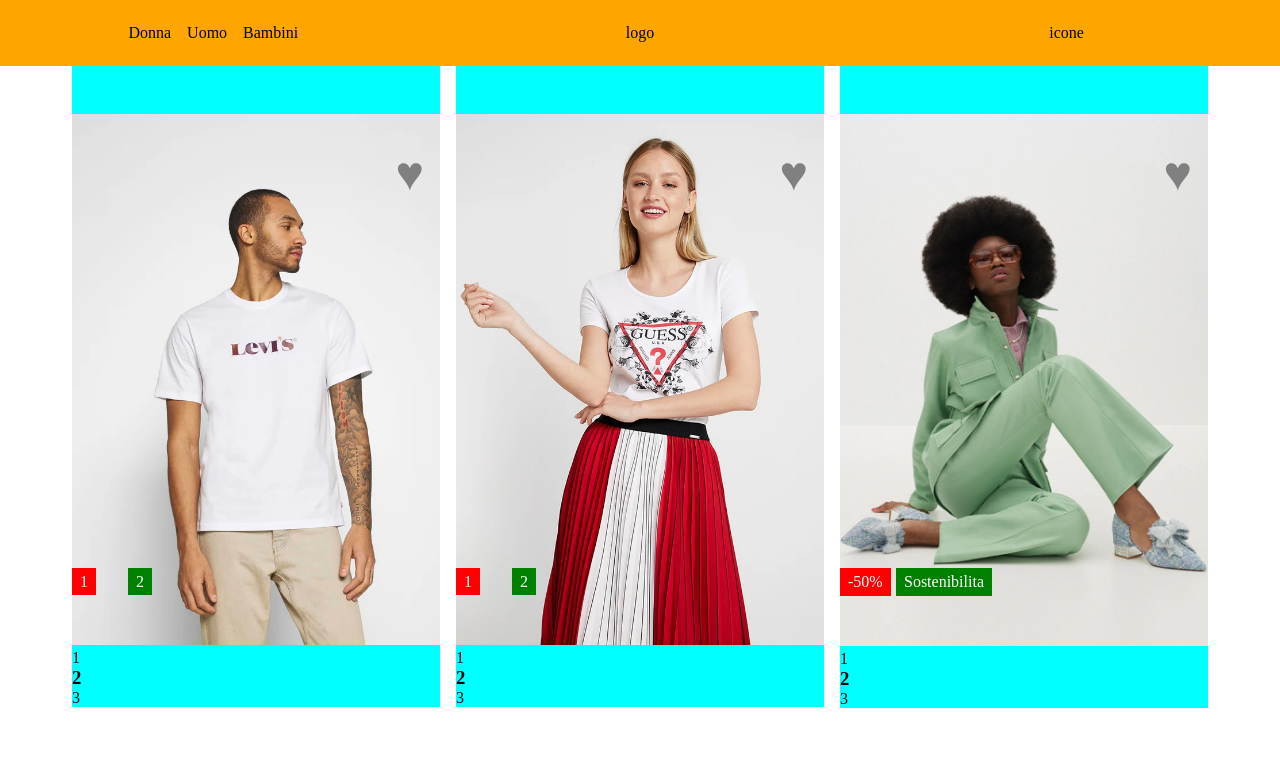
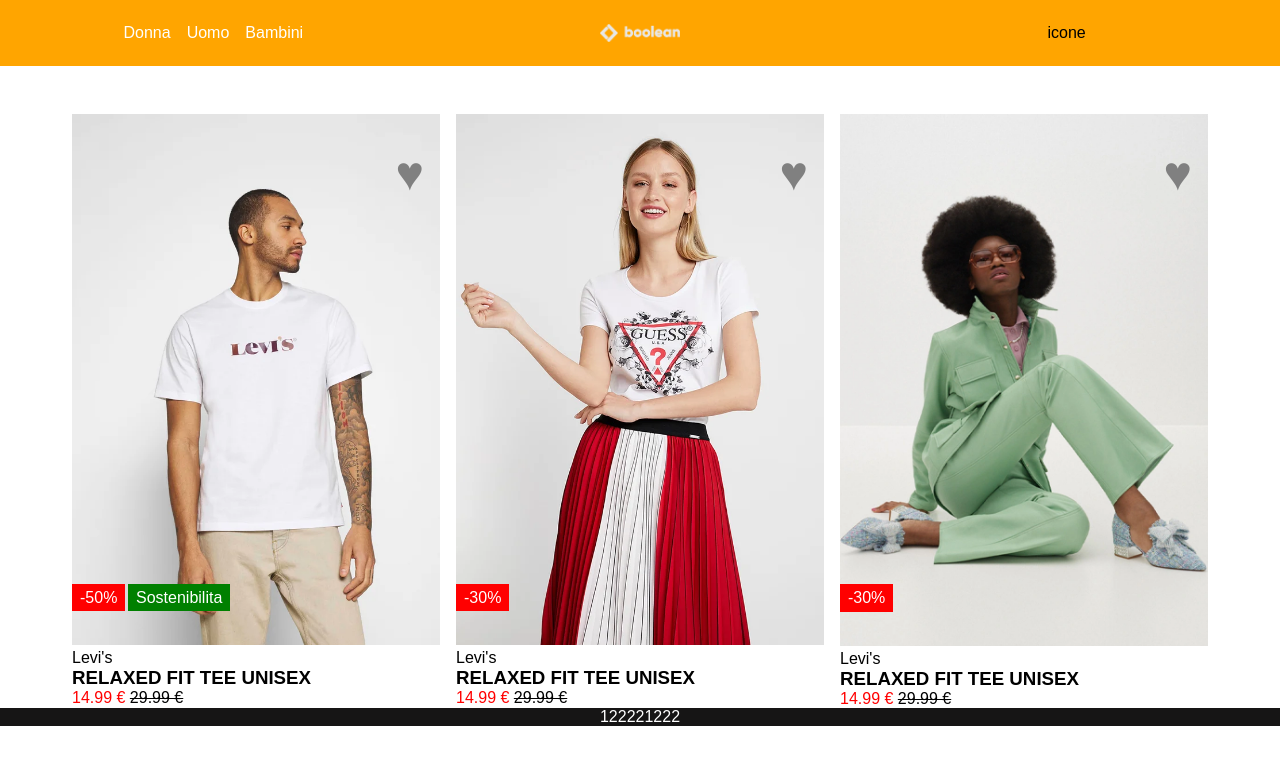
Before and after one commit to FilippoBonanno/html-css-boolando, a plain HTML site: page index.html in a window 1280 px wide. Drawn offline with Linux system fonts and the light colour scheme.

Commit message:
aggiunta footer

```diff
--- a/index.html
+++ b/index.html
@@ -18,7 +18,9 @@
                 <div>Uomo</div>
                 <div>Bambini</div>
             </div>
-            <div class="logo">logo</div>
+            <div class="logo flex-container">
+                <img src="./img/boolean-logo.png">
+            </div>
             <div class="social">icone</div>
         </section>
     </header>
@@ -29,37 +31,35 @@
             <div class="card one">
                 <img class="img-default-1" src="./img/1.webp">
                 <img class="img-top" src="./img/1b.webp">
-                <div class="sconto">1</div>
-                <div class="green-block">2</div>
+                <div class="sconto"><p>-50%</p></div>
+                <div class="green-block"><p>Sostenibilita</p></div>
                 <div class="like">&hearts;</div>
                 <div class="datails">
-                    <p>1</p>
-                    <h3>2</h3>
-                    <p>3</p>
+                    <p class="marca">Levi's</p>
+                    <h3 class="modello">RELAXED FIT TEE UNISEX</h3>
+                    <p class="price"><span class="red-price">14.99 &euro;</span> <span class="white-price">29.99 &euro;</span></p>
                 </div>
             </div>
             <div class="card two">
                 <img class="img-default-2" src="./img/2.webp">
                 <img class="img-top" src="./img/2b.webp">
-                <div class="sconto">1</div>
-                <div class="green-block">2</div>
+                <div class="sconto"><p>-30%</p></div>
                 <div class="like">&hearts;</div>
                 <div class="datails">
-                    <p>1</p>
-                    <h3>2</h3>
-                    <p>3</p>
+                    <p class="marca">Levi's</p>
+                    <h3 class="modello">RELAXED FIT TEE UNISEX</h3>
+                    <p class="price"><span class="red-price">14.99 &euro;</span> <span class="white-price">29.99 &euro;</span></p>
                 </div>
             </div>
             <div class="card three">
                 <img class="img-default-3" src="./img/3.webp">
                 <img class="img-top" src="./img/3b.webp">
-                <div class="sconto"><p>-50%</p></div>
-                <div class="green-block"><p>Sostenibilita</p></div>
+                <div class="sconto"><p>-30%</p></div>
                 <div class="like">&hearts;</div>
                 <div class="datails">
-                    <p>1</p>
-                    <h3>2</h3>
-                    <p>3</p>
+                    <p class="marca">Levi's</p>
+                    <h3 class="modello">RELAXED FIT TEE UNISEX</h3>
+                    <p class="price"><span class="red-price">14.99 &euro;</span> <span class="white-price">29.99 &euro;</span></p>
                 </div>
             </div>
         </section>
@@ -104,6 +104,12 @@
 
     <!-- Footer -->
     <footer>
+        <section class="footer-section">
+            <div class=".main-section-primary flex-container">
+                <div class="left-content-footer">12222</div>
+                <div class="right-content-footer">1222</div>
+            </div>
+        </section>
 
     </footer>
 
--- a/style/style.css
+++ b/style/style.css
@@ -2,6 +2,7 @@
     box-sizing: border-box;
     padding: 0;
     margin: 0;
+    font-family: sans-serif;
 }
 
 .flex-container {
@@ -27,8 +28,15 @@ header {
 
 .choise div {
     padding: 0.5rem;
+    color: white;
 }
-/* HEADER */
+
+.logo > img {
+    width: 30%;
+    margin: 0 auto;
+}
+
+/* FINE HEADER */
 
 .main-section-primary {
     width: 1200px;
@@ -36,7 +44,6 @@ header {
 
 .card {
     width: calc(100% / 3 - 2rem);
-    background-color: aqua;
     position: relative;
 }
 
@@ -53,7 +60,7 @@ img {
     background-color: red;
     position: absolute;
     left: 0;
-    bottom: 7rem;
+    bottom: 6rem;
     padding: 0.3rem 0.5rem;
     color: white;
 
@@ -63,11 +70,9 @@ img {
     background-color: green;
     position: absolute;
     left: 3.5rem;
-    bottom: 7rem;
+    bottom: 6rem;
     padding: 0.3rem 0.5rem;
     color: white;
-
-
 }
 
 .like {
@@ -94,3 +99,20 @@ img {
 .like:hover {
     color: red;
 }
+
+.red-price {
+    color: red;
+
+}
+
+.white-price {
+    text-decoration: line-through;
+
+}
+
+/* FOOTER */
+
+.footer-section {
+    background-color: rgb(22, 21, 21);
+    color: white;
+}
```
